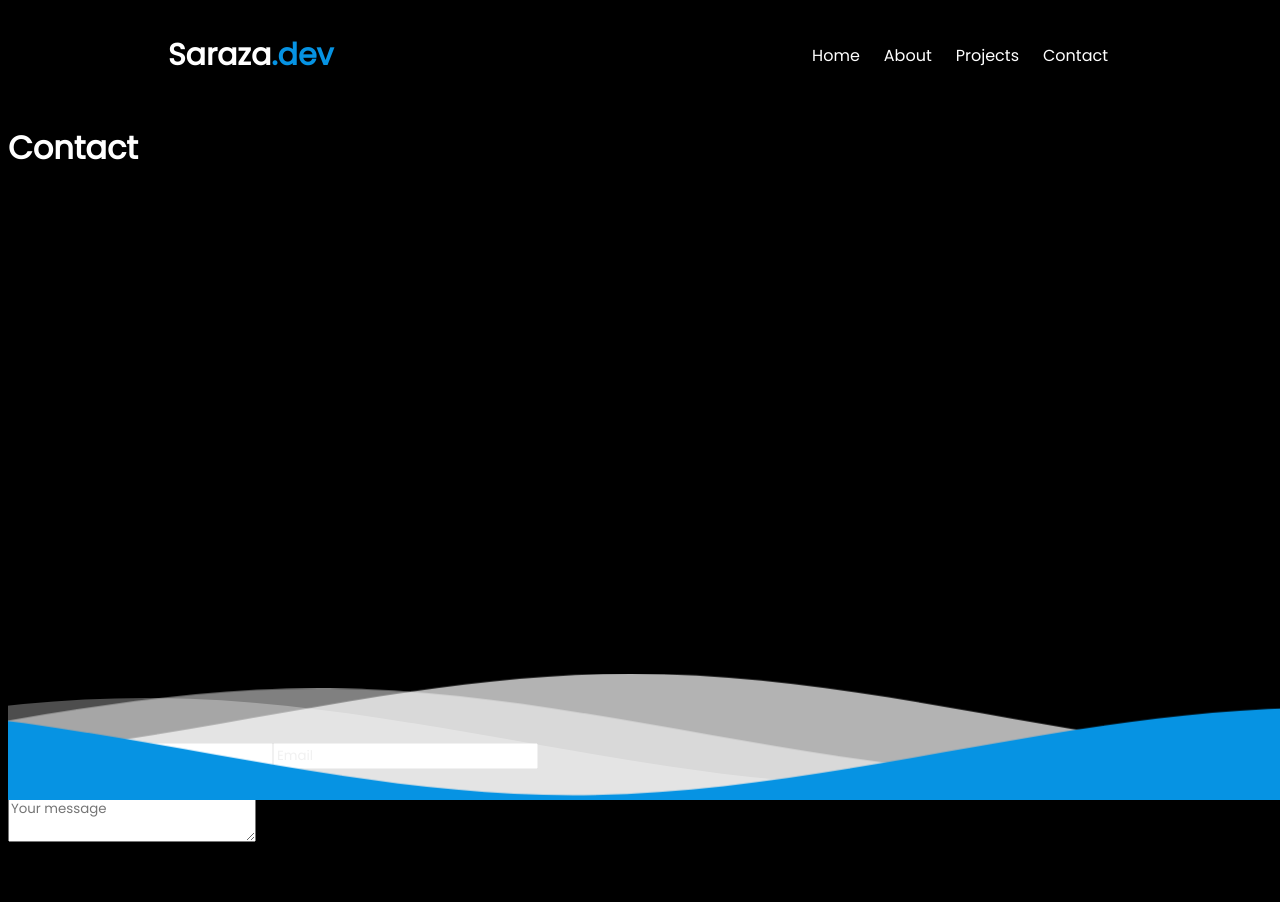
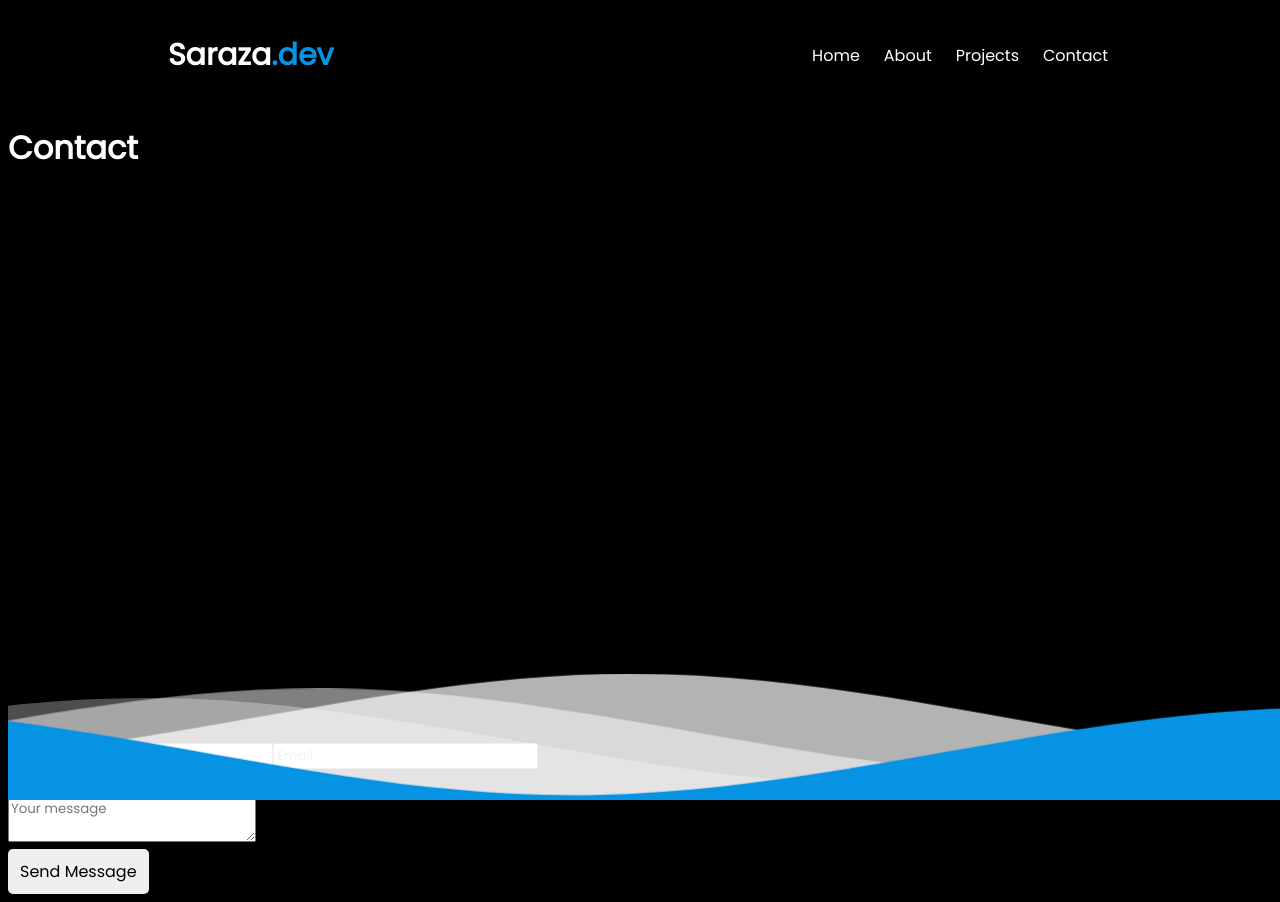
Before and after one commit to sarazaToussaint/Saraza-dev, a React (Create React App) app: page /Contact in a window 1280 px wide. Before the commit the page ends 857 px from the top, so only its background shows below. Built offline with nearby package versions, Linux system fonts and the light colour scheme.

Commit message:
Add a button to the contact form

```diff
--- a/src/components/Contact.jsx
+++ b/src/components/Contact.jsx
@@ -41,6 +41,7 @@ const Contact = () => (
           <div>
             <textarea type="text" placeholder="Your message" />
           </div>
+          <button type="submit">Send Message</button>
         </form>
       </div>
     </div>
```
